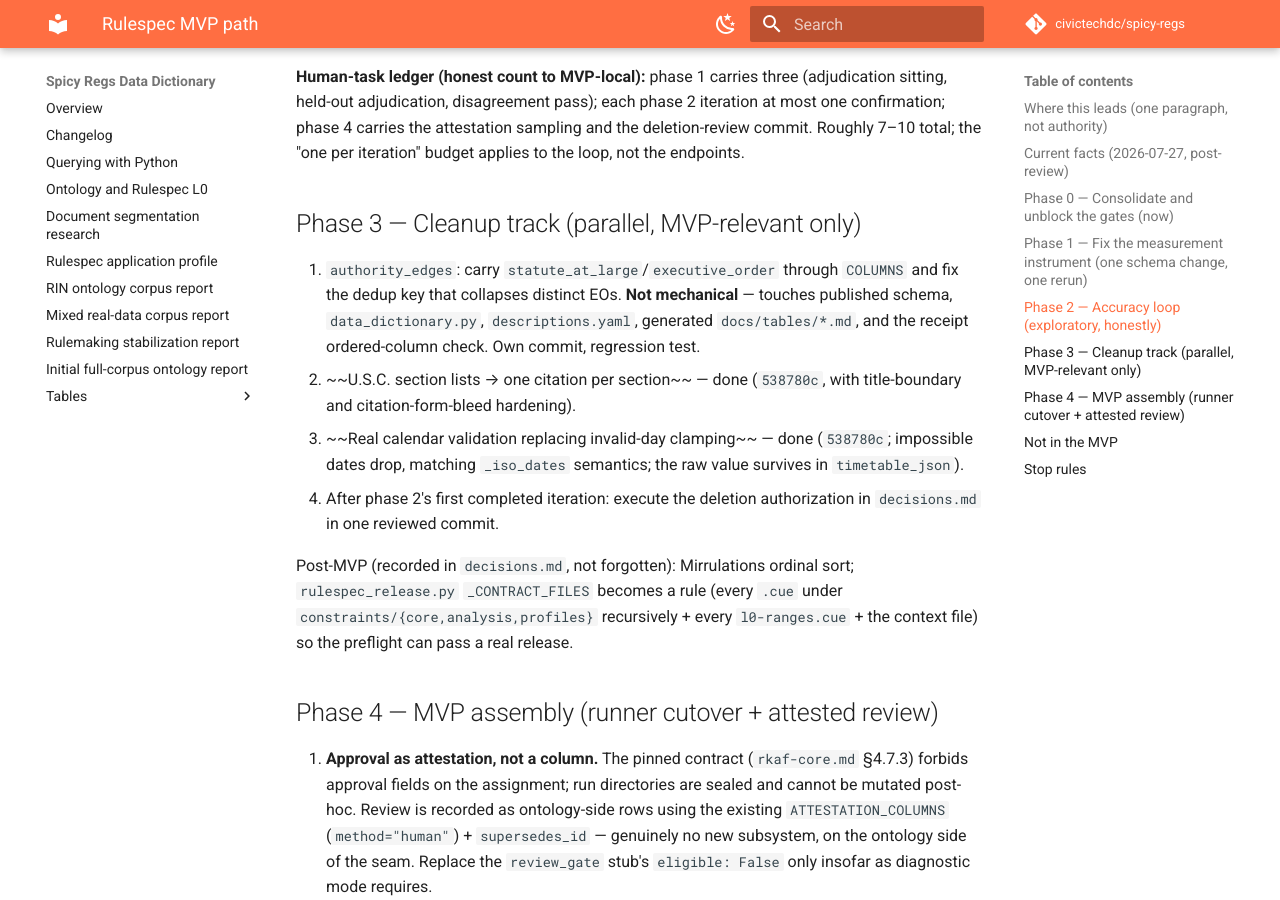
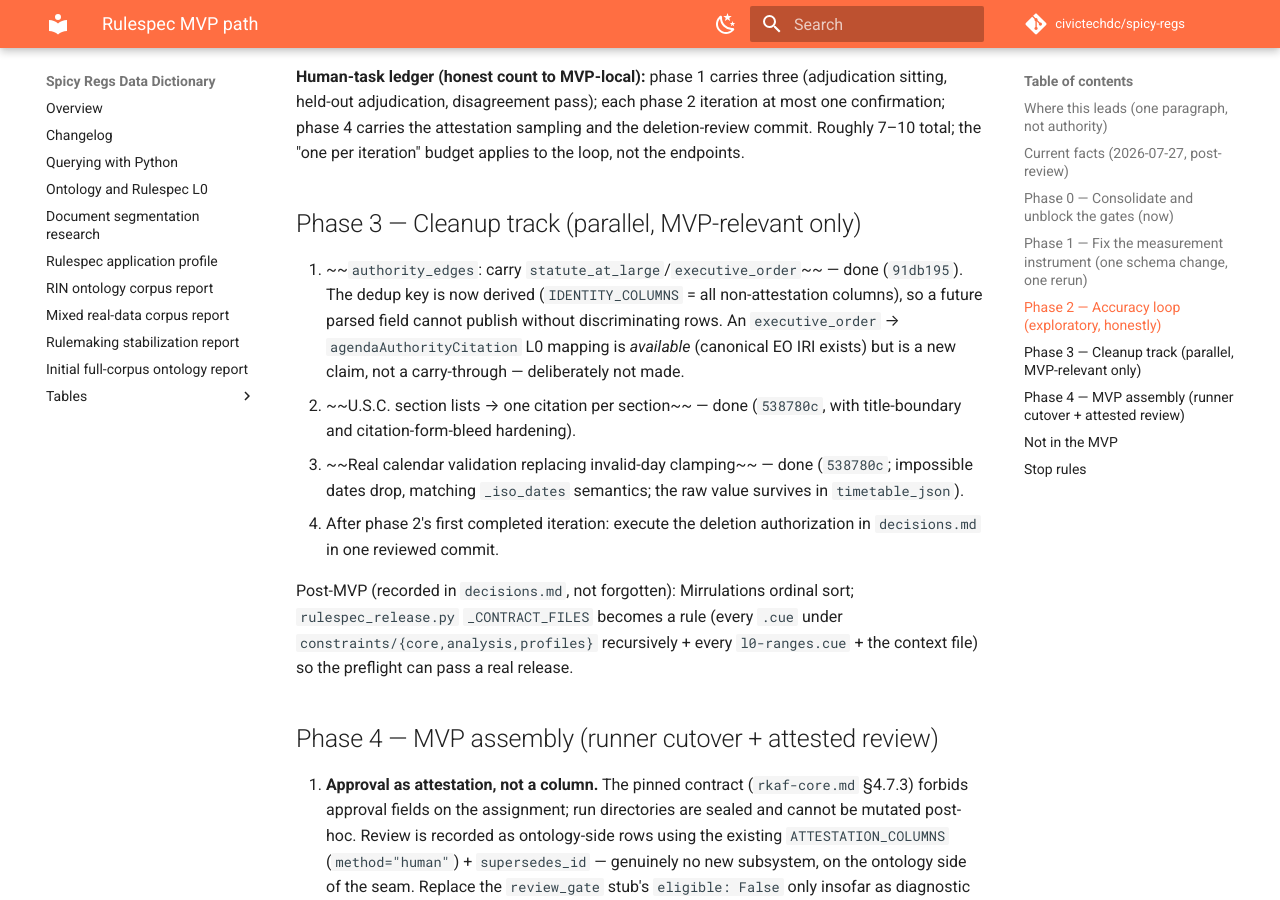
Before and after one commit to civictechdc/spicy-regs, an MkDocs documentation site: the page built from docs/rulespec-testbed-path-forward.md, in a window 1280 px wide and 900 px high, scrolled down 2828 px. Built offline with MkDocs 1.6.1 and Material for MkDocs 9.7.7, drawn with Linux system fonts in a browser that asks for light colours; comment, search, counter and statistics services are not loaded.

Commit message:
docs: record phase 3.1 completion and its surfaced follow-ups
Co-Authored-By: Claude Fable 5 <noreply@anthropic.com>
Claude-Session: https://claude.ai/code/session_01Pe2GbezmVQ5HkYPfoWU6YY

```diff
--- a/docs/rulespec-testbed-path-forward.md
+++ b/docs/rulespec-testbed-path-forward.md
@@ -126,11 +126,12 @@ iteration" budget applies to the loop, not the endpoints.
 
 ## Phase 3 — Cleanup track (parallel, MVP-relevant only)
 
-1. `authority_edges`: carry `statute_at_large`/`executive_order` through
-   `COLUMNS` and fix the dedup key that collapses distinct EOs. **Not
-   mechanical** — touches published schema, `data_dictionary.py`,
-   `descriptions.yaml`, generated `docs/tables/*.md`, and the receipt
-   ordered-column check. Own commit, regression test.
+1. ~~`authority_edges`: carry `statute_at_large`/`executive_order`~~ — done
+   (`91db195`). The dedup key is now derived (`IDENTITY_COLUMNS` = all
+   non-attestation columns), so a future parsed field cannot publish
+   without discriminating rows. An `executive_order` →
+   `agendaAuthorityCitation` L0 mapping is *available* (canonical EO IRI
+   exists) but is a new claim, not a carry-through — deliberately not made.
 2. ~~U.S.C. section lists → one citation per section~~ — done (`538780c`,
    with title-boundary and citation-form-bleed hardening).
 3. ~~Real calendar validation replacing invalid-day clamping~~ — done
```
Also changed, not shown: docs/decisions.md (+7 -0 lines).
